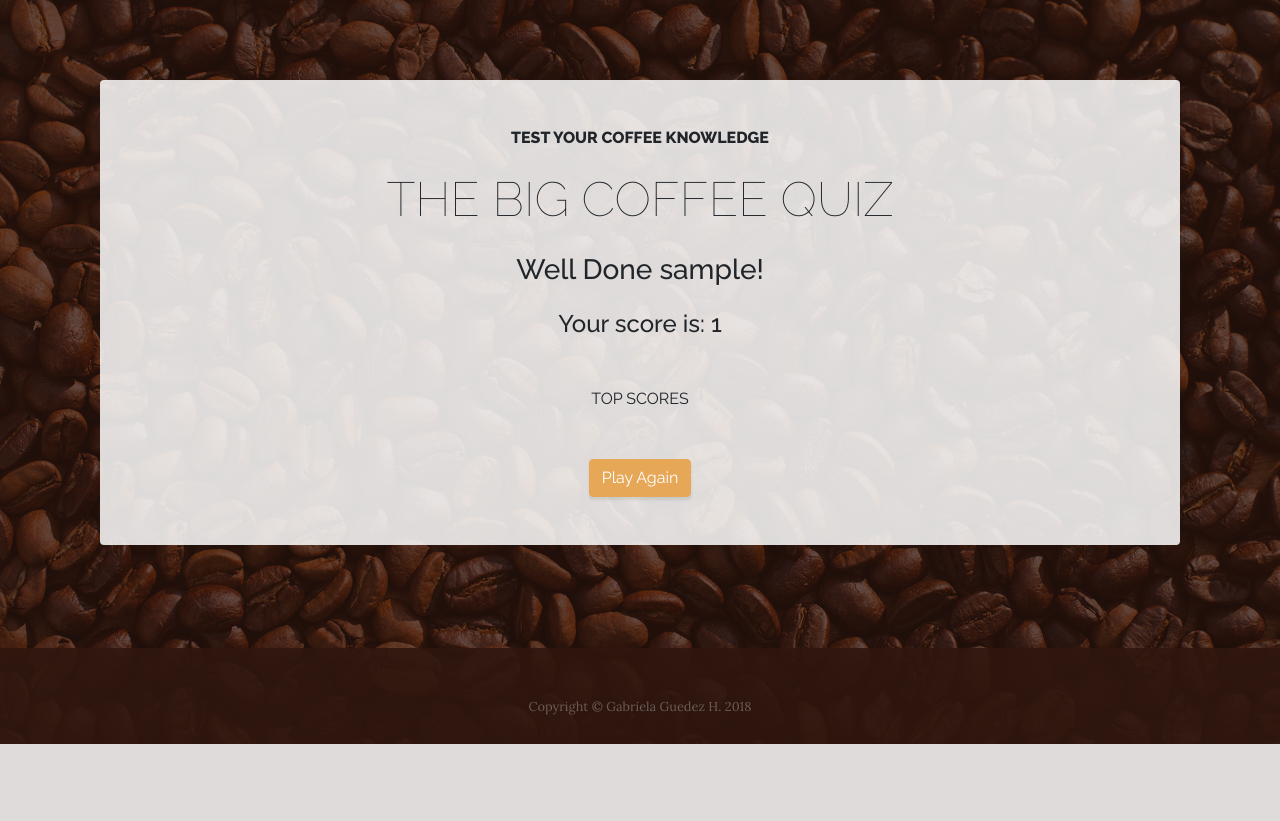
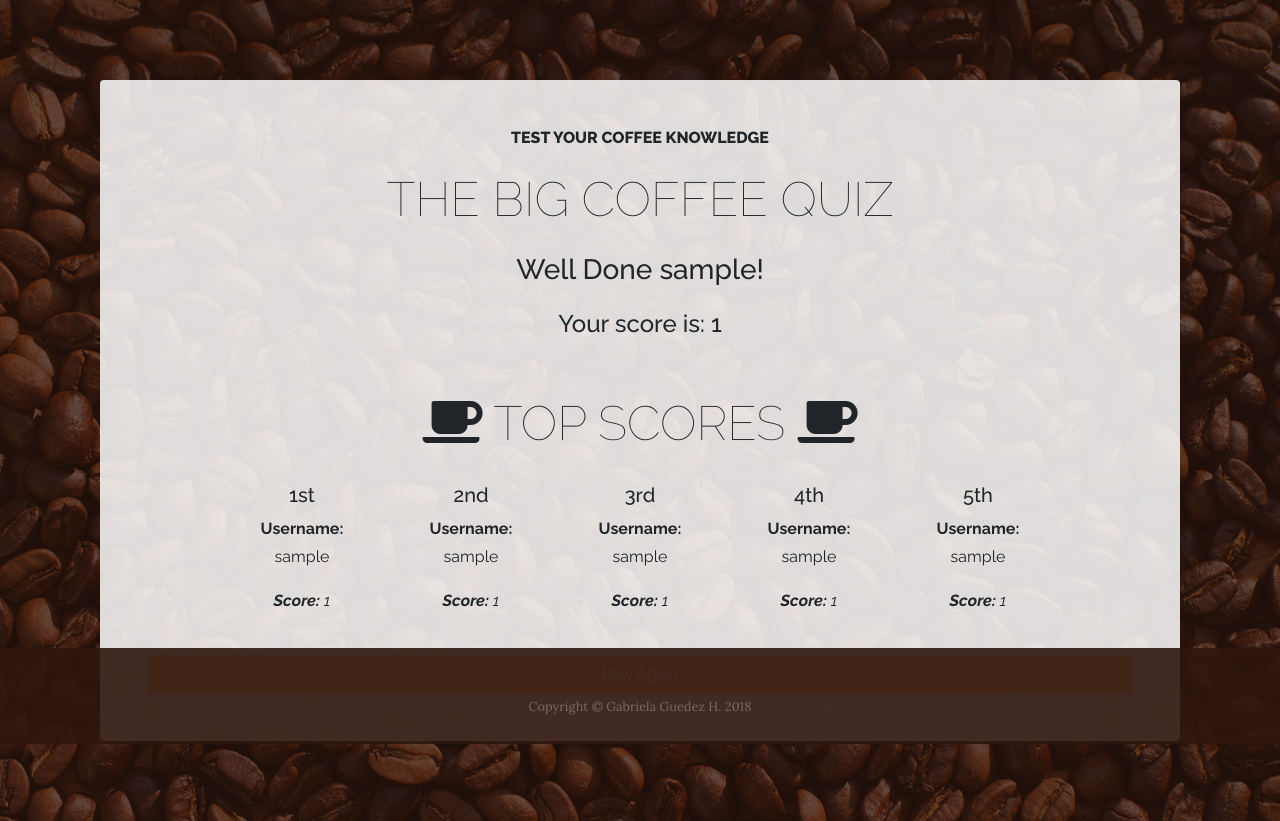
Before and after one commit to Code-Institute-Submissions/python-project-game, a Flask app: page /gameover in a window 1280 px wide. Shown: the part 56-877 px from the top of the page. Before the commit the page ends 800 px from the top, so only its background shows below. Run offline with Flask 2, Linux system fonts and the light colour scheme; the visitor is signed in with stand-in values (Sample User, id 1); some libraries are stand-ins or nearby versions.

Commit message:
styled the gameover page and hardcoded highscore area

```diff
--- a/static/styles.css
+++ b/static/styles.css
@@ -6,6 +6,10 @@
 
 #wrong-answer {
     font-size: x-large;
+}
+
+#longo-button {
+    width: 100%!important;
 }
 
 /* FOOTER */
--- a/templates/gameover.html
+++ b/templates/gameover.html
@@ -10,12 +10,41 @@
             <h3 class="mb-4"> Well Done {{ username }}!</h3>
             <h4 class="mb-5">Your score is: {{ score }}</h4>
             <!-- Render High Scored and Top Players Names - START -->
-            <div class="mb-5">TOP SCORES</div>
+            <div class="mb- section-heading"><span class="section-heading-lower mb-4"><i class="fas fa-coffee"></i>  TOP SCORES  <i class="fas fa-coffee"></i></span></div>
+            <div class="row mb-4">
+                <div class="col-md-2 offset-md-1">
+                    <h5>1st</h5>
+                    <p><strong>Username:</strong> {{username}}</p>
+                    <p><strong><em>Score:</strong> {{score}}</em></p>
+                </div>
+                <div class="col-md-2">
+                    <h5>2nd</h5>
+                    <p><strong>Username:</strong> {{username}}</p>
+                    <p><strong><em>Score:</strong> {{score}}</em></p>
+                </div>
+                <div class="col-md-2">
+                    <h5>3rd</h5>
+                    <p><strong>Username:</strong> {{username}}</p>
+                    <p><strong><em>Score:</strong> {{score}}</em></p>
+                </div>
+                <div class="col-md-2">
+                    <h5>4th</h5>
+                    <p><strong>Username:</strong> {{username}}</p>
+                    <p><strong><em>Score:</strong> {{score}}</em></p>
+                </div>
+                <div class="col-md-2">
+                    <h5>5th</h5>
+                    <p><strong>Username:</strong> {{username}}</p>
+                    <p><strong><em>Score:</strong> {{score}}</em></p>
+                </div>
+            </div>
+
+
             <!-- Render High Scored and Top Players Names - END -->
             <!-- Play Again Button -START -->
             <div class="intro-button mx-auto">
-                <a href="{{url_for('index')}}">
-                    <button class="btn btn-primary" type="submit">Play Again</button>
+                <a class="clean-link" href="{{url_for('index')}}">
+                    <button class="btn btn-primary" id="longo-button" type="submit">Play Again</button>
                 </a>
             </div>
             <!-- Play Again Button - END -->
```
